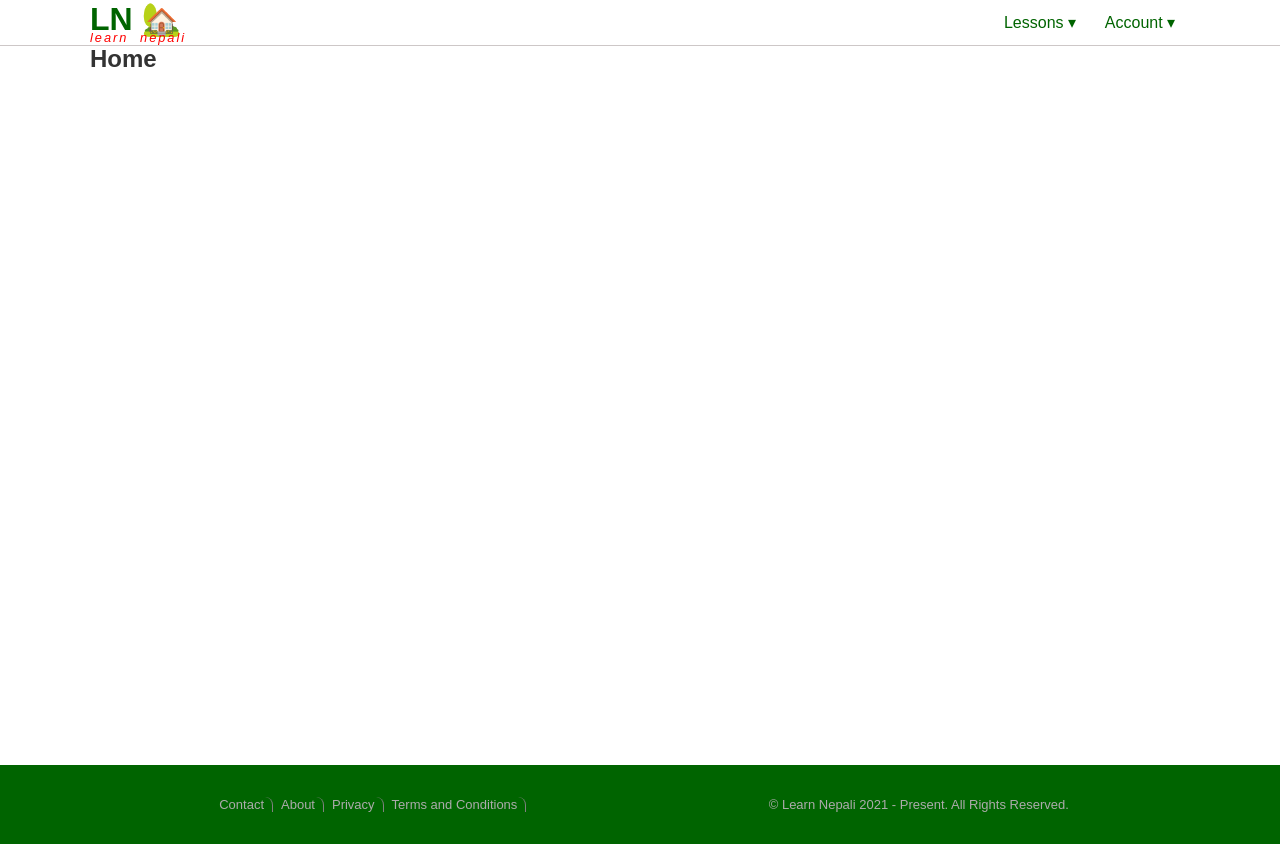
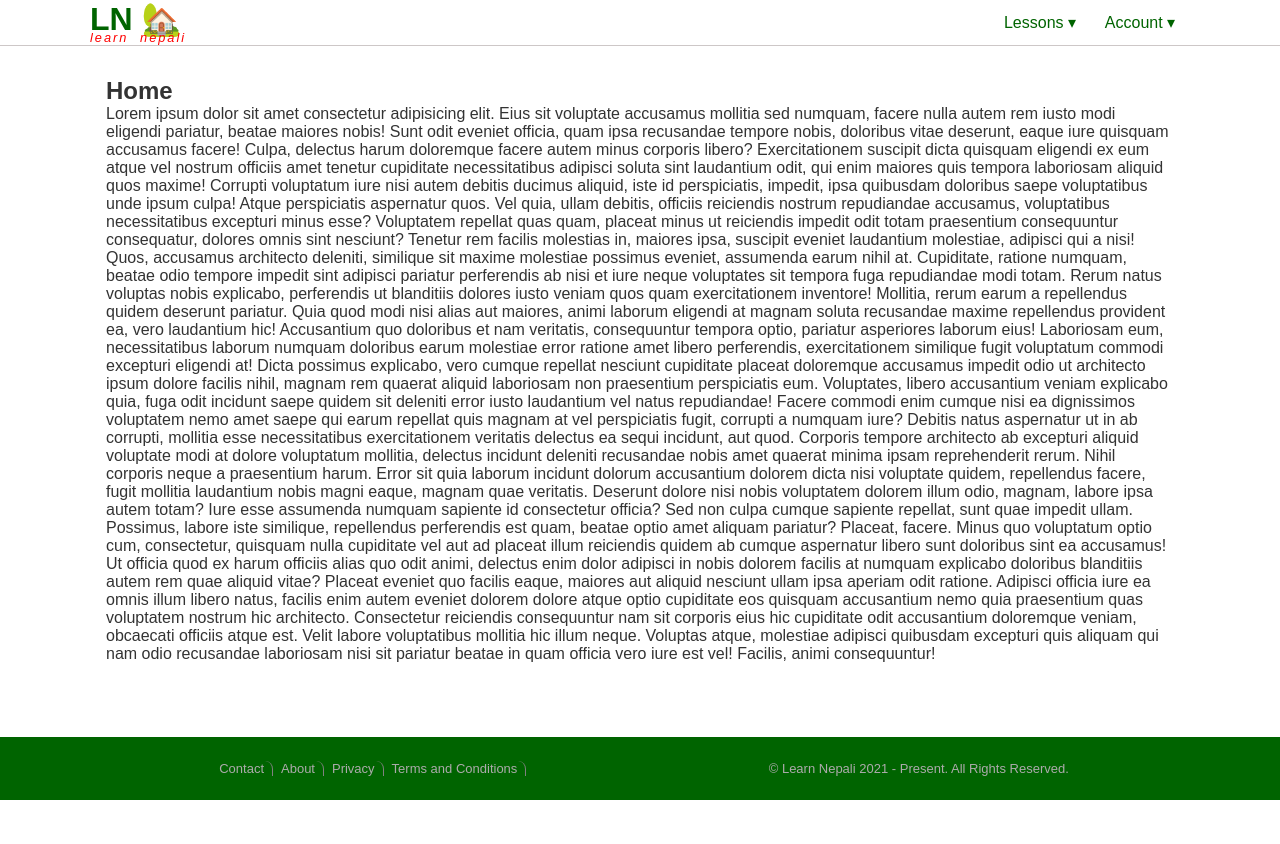
Before and after one commit to anilbhattaraitoronto/nepalijssvelte, a Svelte app in the folder client/: page / in a window 1280 px wide. After the commit the page ends 800 px from the top, so only its background shows below. Built offline with nearby package versions, Linux system fonts and the light colour scheme.

Commit message:
Pushed the footer to the bottom with a fixed position, moved the forgot password link up with the reg login

```diff
--- a/client/src/App.svelte
+++ b/client/src/App.svelte
@@ -35,37 +35,51 @@
     };
 </script>
 
+<div class="app-wrapper">
     <header>
         <Navbar />
     </header>
-<main class="app-wrapper">
     <main class="main-content">
+        <main class="pages">
             <Router {routes} />
         </main>
     </main>
     <footer class="main-footer">
         <Footer />
     </footer>
+</div>
 
 <style>
     .app-wrapper {
+        position: relative;
+        min-height: 100vh;
+    }
+    .main-content {
+        max-height: 87vh;
         max-width: 1100px;
         margin: 0 auto;
         position: relative;
+        overflow: auto;
     }
-    .main-content {
-        min-height: 90vh;
+    .pages {
+        padding: 32px 16px;
     }
     header {
         width: 100%;
         margin: auto;
         box-shadow: 0 1px 0 rgb(205, 199, 199);
         padding: 0 8px;
+        position: sticky;
+        top: 0;
+        z-index: 102;
+        background: white;
     }
     .main-footer {
         width: 100%;
         margin: auto;
         background: darkgreen;
         color: rgb(172, 171, 171);
+        position: absolute;
+        bottom: 0;
     }
 </style>
--- a/client/src/components/pages/Home.svelte
+++ b/client/src/components/pages/Home.svelte
@@ -2,3 +2,67 @@
     <title>🇳🇵 Learn Nepali - Welcome 🇳🇵</title>
 </svelte:head>
 <h2>Home</h2>
+<p>
+    Lorem ipsum dolor sit amet consectetur adipisicing elit. Eius sit voluptate
+    accusamus mollitia sed numquam, facere nulla autem rem iusto modi eligendi
+    pariatur, beatae maiores nobis! Sunt odit eveniet officia, quam ipsa
+    recusandae tempore nobis, doloribus vitae deserunt, eaque iure quisquam
+    accusamus facere! Culpa, delectus harum doloremque facere autem minus
+    corporis libero? Exercitationem suscipit dicta quisquam eligendi ex eum
+    atque vel nostrum officiis amet tenetur cupiditate necessitatibus adipisci
+    soluta sint laudantium odit, qui enim maiores quis tempora laboriosam
+    aliquid quos maxime! Corrupti voluptatum iure nisi autem debitis ducimus
+    aliquid, iste id perspiciatis, impedit, ipsa quibusdam doloribus saepe
+    voluptatibus unde ipsum culpa! Atque perspiciatis aspernatur quos. Vel quia,
+    ullam debitis, officiis reiciendis nostrum repudiandae accusamus,
+    voluptatibus necessitatibus excepturi minus esse? Voluptatem repellat quas
+    quam, placeat minus ut reiciendis impedit odit totam praesentium
+    consequuntur consequatur, dolores omnis sint nesciunt? Tenetur rem facilis
+    molestias in, maiores ipsa, suscipit eveniet laudantium molestiae, adipisci
+    qui a nisi! Quos, accusamus architecto deleniti, similique sit maxime
+    molestiae possimus eveniet, assumenda earum nihil at. Cupiditate, ratione
+    numquam, beatae odio tempore impedit sint adipisci pariatur perferendis ab
+    nisi et iure neque voluptates sit tempora fuga repudiandae modi totam. Rerum
+    natus voluptas nobis explicabo, perferendis ut blanditiis dolores iusto
+    veniam quos quam exercitationem inventore! Mollitia, rerum earum a
+    repellendus quidem deserunt pariatur. Quia quod modi nisi alias aut maiores,
+    animi laborum eligendi at magnam soluta recusandae maxime repellendus
+    provident ea, vero laudantium hic! Accusantium quo doloribus et nam
+    veritatis, consequuntur tempora optio, pariatur asperiores laborum eius!
+    Laboriosam eum, necessitatibus laborum numquam doloribus earum molestiae
+    error ratione amet libero perferendis, exercitationem similique fugit
+    voluptatum commodi excepturi eligendi at! Dicta possimus explicabo, vero
+    cumque repellat nesciunt cupiditate placeat doloremque accusamus impedit
+    odio ut architecto ipsum dolore facilis nihil, magnam rem quaerat aliquid
+    laboriosam non praesentium perspiciatis eum. Voluptates, libero accusantium
+    veniam explicabo quia, fuga odit incidunt saepe quidem sit deleniti error
+    iusto laudantium vel natus repudiandae! Facere commodi enim cumque nisi ea
+    dignissimos voluptatem nemo amet saepe qui earum repellat quis magnam at vel
+    perspiciatis fugit, corrupti a numquam iure? Debitis natus aspernatur ut in
+    ab corrupti, mollitia esse necessitatibus exercitationem veritatis delectus
+    ea sequi incidunt, aut quod. Corporis tempore architecto ab excepturi
+    aliquid voluptate modi at dolore voluptatum mollitia, delectus incidunt
+    deleniti recusandae nobis amet quaerat minima ipsam reprehenderit rerum.
+    Nihil corporis neque a praesentium harum. Error sit quia laborum incidunt
+    dolorum accusantium dolorem dicta nisi voluptate quidem, repellendus facere,
+    fugit mollitia laudantium nobis magni eaque, magnam quae veritatis. Deserunt
+    dolore nisi nobis voluptatem dolorem illum odio, magnam, labore ipsa autem
+    totam? Iure esse assumenda numquam sapiente id consectetur officia? Sed non
+    culpa cumque sapiente repellat, sunt quae impedit ullam. Possimus, labore
+    iste similique, repellendus perferendis est quam, beatae optio amet aliquam
+    pariatur? Placeat, facere. Minus quo voluptatum optio cum, consectetur,
+    quisquam nulla cupiditate vel aut ad placeat illum reiciendis quidem ab
+    cumque aspernatur libero sunt doloribus sint ea accusamus! Ut officia quod
+    ex harum officiis alias quo odit animi, delectus enim dolor adipisci in
+    nobis dolorem facilis at numquam explicabo doloribus blanditiis autem rem
+    quae aliquid vitae? Placeat eveniet quo facilis eaque, maiores aut aliquid
+    nesciunt ullam ipsa aperiam odit ratione. Adipisci officia iure ea omnis
+    illum libero natus, facilis enim autem eveniet dolorem dolore atque optio
+    cupiditate eos quisquam accusantium nemo quia praesentium quas voluptatem
+    nostrum hic architecto. Consectetur reiciendis consequuntur nam sit corporis
+    eius hic cupiditate odit accusantium doloremque veniam, obcaecati officiis
+    atque est. Velit labore voluptatibus mollitia hic illum neque. Voluptas
+    atque, molestiae adipisci quibusdam excepturi quis aliquam qui nam odio
+    recusandae laboriosam nisi sit pariatur beatae in quam officia vero iure est
+    vel! Facilis, animi consequuntur!
+</p>
--- a/client/src/components/ui/Footer.svelte
+++ b/client/src/components/ui/Footer.svelte
@@ -17,7 +17,9 @@
         justify-content: space-around;
         align-items: center;
         flex-wrap: wrap;
-        padding: 16px 0;
+        padding: 8px 0;
+        position: sticky;
+        bottom: 0;
     }
     p {
         text-align: center;
--- a/client/src/components/ui/Navbar.svelte
+++ b/client/src/components/ui/Navbar.svelte
@@ -29,16 +29,16 @@
                     <a href="#/account/register" class="main-link">Register</a>
                 </li>
                 <li>
+                    <a href="#/account/forgotpassword" class="main-link"
+                        >Forgot PW</a
+                    >
+                </li>
+                <li>
                     <a href="#/account/profile" class="main-link">Profile</a>
                 </li>
                 <li>
                     <a href="#/account/resetpassword" class="main-link"
                         >Reset PW</a
-                    >
-                </li>
-                <li>
-                    <a href="#/account/forgotpassword" class="main-link"
-                        >Forgot PW</a
                     >
                 </li>
             </ul>
@@ -54,6 +54,8 @@
         width: 100%;
         max-width: 1100px;
         margin: auto;
+
+        z-index: 100;
     }
     nav {
         display: flex;
@@ -63,6 +65,7 @@
         position: relative;
         width: 100px;
         text-align: center;
+        z-index: 30;
     }
     .drop-down-nav > ul {
         display: flex;
```
Lines whose indentation alone changed are shown as unchanged.
